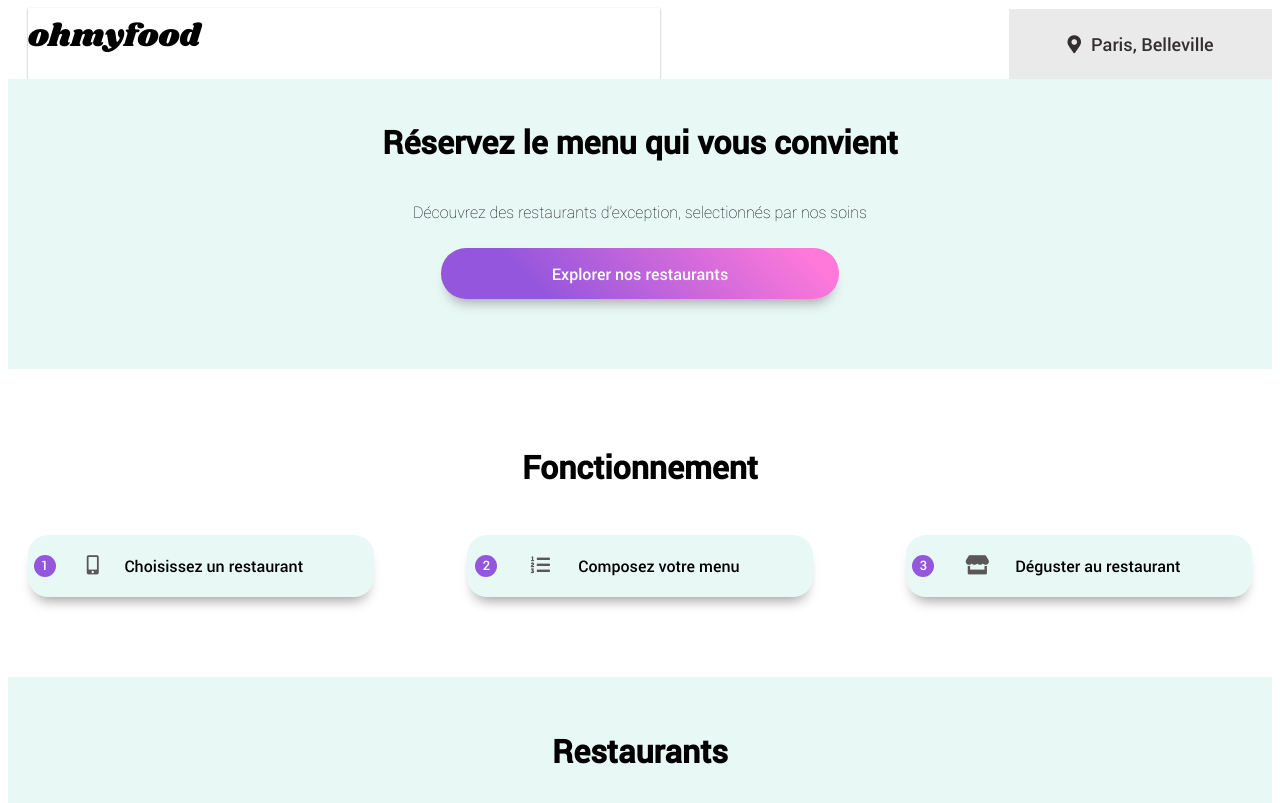
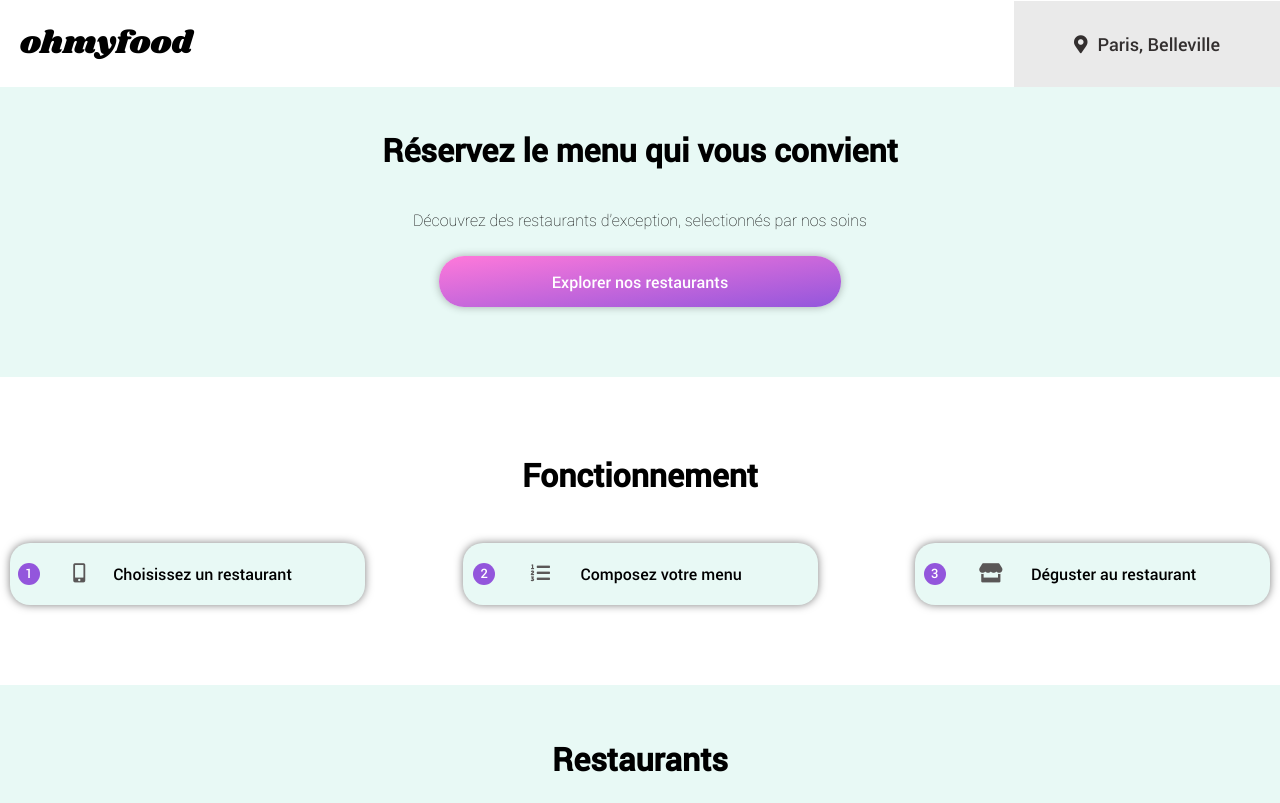
Before and after one commit to Ju-work/-Philippon_Juliette_3_25032021-, a plain HTML site: page index_accueil.html in a window 1280 px wide. Shown: the top 803 px of the page. Drawn offline with Linux system fonts and the light colour scheme.

Commit message:
29-04-21

```diff
--- a/sass/_variables.scss
+++ b/sass/_variables.scss
@@ -6,5 +6,5 @@ $gradient-btn: linear-gradient(
   rgba(147, 86, 220, 1) 23%,
   rgba(255, 121, 218, 1) 92%
 );
-$hover-shadow: 0px 10px 13px -7px #5e5b5b;
-$shadow: 0px 10px 13px -7px #9b9797;
+$dark-shadow: 0em 0em 0.5em rgba(0, 0, 0, 0.3);
+$shadow: 0em 0em 0.5em rgba(0, 0, 0, 0.5);
--- a/sass/style.scss
+++ b/sass/style.scss
@@ -13,6 +13,11 @@
 @font-face {
   font-family: 'shrikhand';
   src: url('/typo/Shrikhand-Regular.ttf') format('truetype');
+}
+
+body {
+  margin: 0;
+  padding: 0;
 }
 
 .spinner {
@@ -68,7 +73,9 @@
   justify-content: center;
   padding-bottom: 5px;
   padding-top: 5px;
-  box-shadow: 0 1px 2px #9f9f9f;
+  box-shadow: 0em 0em 0.5em rgba(0, 0, 0, 0.3);
+  position: relative;
+  z-index: 1;
 }
 .arrow {
   margin-right: 60px;
@@ -111,8 +118,9 @@
 }
 
 .btn {
-  background: $gradient-btn;
-  box-shadow: 0px 10px 13px -7px #9f9f9f;
+  display: block;
+  background: linear-gradient(to bottom right, $secondary, $primary);
+  box-shadow: $dark-shadow;
   width: 60%;
   align-self: center;
   color: white;
@@ -120,26 +128,44 @@
   text-align: center;
   border-radius: 25px;
   padding: 15px;
+  z-index: 1;
+  position: relative;
 
-  transform: scale(1);
-  transition: transform 450ms, background-color 300ms, box-shadow 300ms;
+  &:hover {
+    &::after {
+      opacity: 1;
+    }
+  }
+  &::after {
+    content: '';
+    background: linear-gradient(
+      to bottom right,
+      lighten($secondary, 5),
+      lighten($primary, 5)
+    );
+    border-radius: 25px;
+    box-shadow: $shadow;
+    opacity: 0;
+    z-index: -1;
+    transition: opacity 250ms;
+    position: absolute;
+    top: 0;
+    left: 0;
+    right: 0;
+    bottom: 0;
+  }
 
   &--commande {
     padding: 10px;
     margin-top: 20px;
-  }
-
-  &:hover {
-    transform: scale(1.05);
-    background: $secondary;
-    box-shadow: 0px 10px 13px -7px #5e5b5b;
   }
 }
 
 section {
   display: flex;
   flex-direction: column;
-  padding: 20px 20px 20px 20px;
+  padding: 20px 10px;
+  align-items: center;
 
   h2 {
     font-family: 'roboto_medium';
@@ -156,10 +182,11 @@ section {
   border-radius: 20px;
   margin-bottom: 20px;
   box-shadow: $shadow;
+  width: 75%;
 
   &:hover {
     background-color: #fafdff;
-    box-shadow: $hover-shadow;
+    box-shadow: $shadow;
 
     transition: all 500ms ease-in-out;
   }
@@ -212,10 +239,10 @@ section {
   .card {
     background: white;
     height: 250px;
-    width: 100%;
+    width: 90%;
     margin-bottom: 20px;
     border-radius: 20px;
-    box-shadow: 10px 5px 10px rgb(192, 190, 190);
+    box-shadow: $shadow;
   }
 
   img {
@@ -301,6 +328,7 @@ footer {
     font-family: 'roboto_medium';
   }
 }
+
 .mini_logo {
   font-family: 'shrikhand';
   font-size: larger;
@@ -312,6 +340,19 @@ footer {
   margin-bottom: -15px;
   p {
     padding-left: 15px;
+  }
+}
+.other {
+  a {
+    text-decoration-line: none;
+    color: white;
+    transform: scale(1) 1000ms;
+
+    &:hover {
+      transform: scale(1.5);
+      transition: transform 1s ease-in-out;
+      color: $primary;
+    }
   }
 }
 /*propriétés restaurants**************************************************************/
@@ -421,10 +462,11 @@ footer {
     margin-bottom: 30px;
   }
   .logo {
-    width: 50%;
+    width: 76%;
     display: flex;
     justify-content: left;
-    margin-left: 20px;
+    padding: 20px;
+    box-shadow: none;
   }
 
   .lieu {
```
Also changed, not shown: 2 La note enchantée/index_restaurant_2.html (+1 -1 lines), test.html (+1 -0 lines), sass/style.css, test.css, 1 other file.
